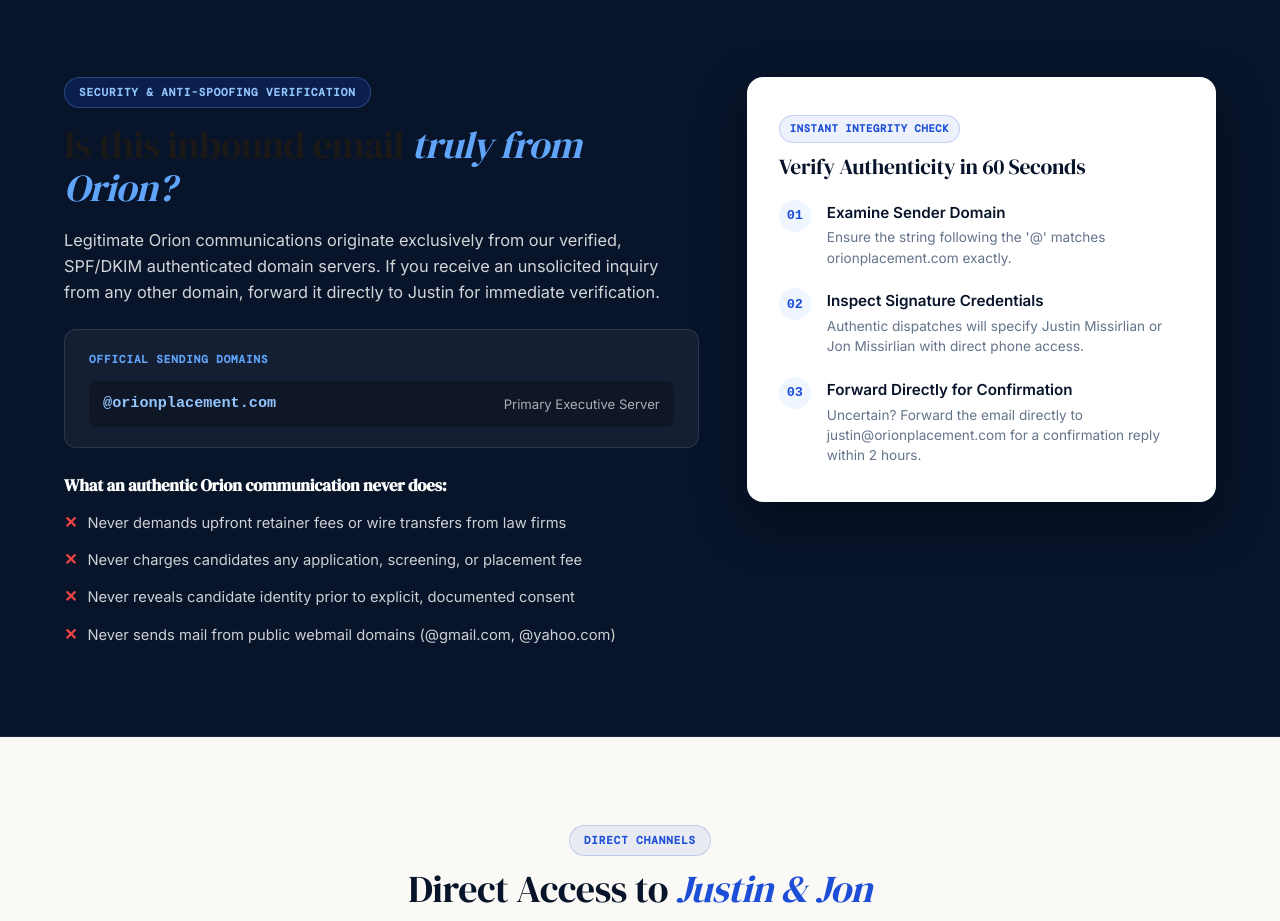
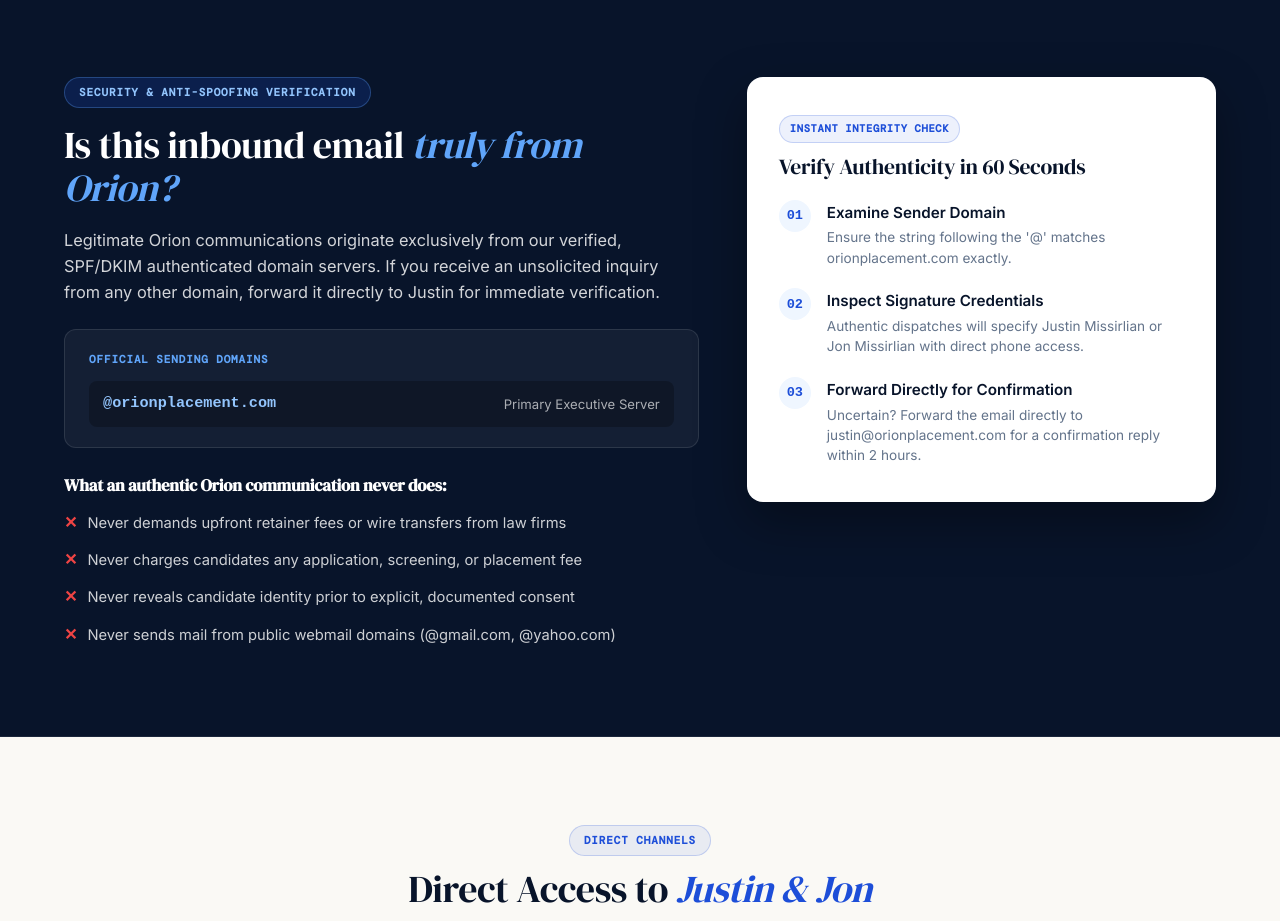
Before and after one commit to nshekhawat153-star/orientplacment2026, a Next.js app: page /about in a window 1280 px wide. Shown: the part 4480-5401 px from the top of the page. Built offline with nearby package versions, Linux system fonts and the light colour scheme.

Commit message:
fix(about): set heading color to white in dark security verification section

```diff
--- a/src/app/about/page.tsx
+++ b/src/app/about/page.tsx
@@ -508,7 +508,7 @@ export default function AboutPage() {
               >
                 SECURITY &amp; ANTI-SPOOFING VERIFICATION
               </div>
-              <h2 style={{ fontSize: "clamp(26px, 3.4vw, 38px)", fontWeight: 500, margin: "0 0 16px", fontFamily: "var(--display)" }}>
+              <h2 style={{ fontSize: "clamp(26px, 3.4vw, 38px)", fontWeight: 500, color: "#FFFFFF", margin: "0 0 16px", fontFamily: "var(--display)" }}>
                 Is this inbound email <span className="serif-accent" style={{ color: "#60A5FA", fontStyle: "italic" }}>truly from Orion?</span>
               </h2>
               <p style={{ color: "rgba(255, 255, 255, 0.82)", fontSize: "1.02rem", lineHeight: 1.6, margin: "0 0 24px" }}>
```
